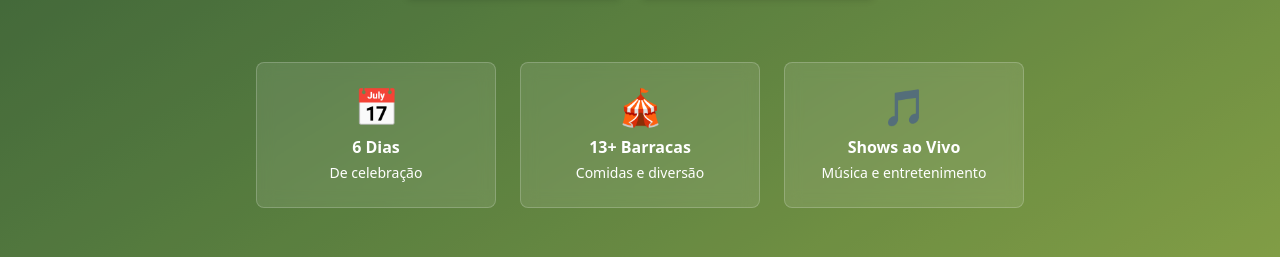
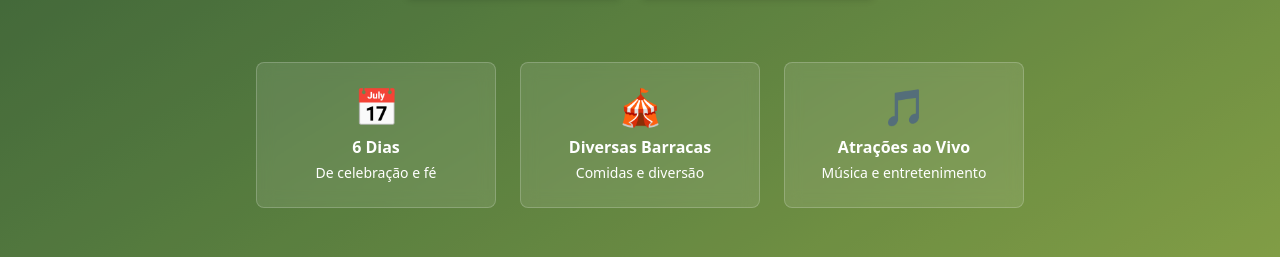
Before and after one commit to pepefcardoso/festa-santa-luzia, a Next.js app: page / in a window 1280 px wide. Shown: the part 543-800 px from the top of the page. Built offline with nearby package versions, Linux system fonts and the light colour scheme; no server answers; a web font is replaced by a local one.

Commit message:
feat: updated and refactored Hero related components

```diff
--- /dev/null
+++ b/src/components/CTAButton.tsx
@@ -0,0 +1,31 @@
+import Link from "next/link";
+
+interface CTAButtonProps {
+    href: string;
+    variant?: "primary" | "secondary";
+    children: React.ReactNode;
+    className?: string;
+}
+
+export function CTAButton({
+    href,
+    variant = "primary",
+    children,
+    className = ""
+}: CTAButtonProps) {
+    const baseStyles = "font-display font-semibold px-8 py-4 rounded-lg transition-colors duration-300 shadow-md hover:shadow-lg text-lg";
+
+    const variantStyles = {
+        primary: "btn-primary",
+        secondary: "bg-white text-hunter-green hover:bg-parchment"
+    };
+
+    return (
+        <Link
+            href={href}
+            className={`${baseStyles} ${variantStyles[variant]} ${className}`}
+        >
+            {children}
+        </Link>
+    );
+}
--- a/src/components/Hero.tsx
+++ b/src/components/Hero.tsx
@@ -1,5 +1,9 @@
 import infofesta from "@/data/info";
-import Link from "next/link";
+import { heroStats } from "@/data/heroStats";
+import { CTAButton } from "./CTAButton";
+import { StatCard } from "./StatCard";
+import { ScrollIndicator } from "./ScrollIndicator";
+import { HeroBadge } from "./HeroBadge";
 
 export default function Hero() {
   return (
@@ -11,11 +15,7 @@ export default function Hero() {
 
       <div className="relative z-10 container mx-auto px-4 text-center py-24 sm:pt-16 md:pt-0">
         <div className="max-w-4xl mx-auto">
-          <div className="inline-block mb-6">
-            <span className="bg-parchment text-hunter-green font-display font-semibold px-6 py-2 rounded-full text-sm shadow-lg">
-               {infofesta.dataFrase}
-            </span>
-          </div>
+          <HeroBadge text={infofesta.dataFrase} />
 
           <h1 className="text-5xl md:text-7xl lg:text-8xl font-serif font-bold text-white mb-6 drop-shadow-2xl">
             {infofesta.titulo}
@@ -27,60 +27,28 @@ export default function Hero() {
           </p>
 
           <div className="flex flex-col sm:flex-row gap-4 justify-center items-center">
-            <Link href="#programacao" className="btn-primary text-lg px-8 py-4">
+            <CTAButton href="#programacao" variant="primary">
               Ver Programação
-            </Link>
-            <Link
-              href="#bingo"
-              className="bg-white text-hunter-green font-display font-semibold px-8 py-4 rounded-lg hover:bg-parchment transition-colors duration-300 shadow-md hover:shadow-lg text-lg"
-            >
+            </CTAButton>
+            <CTAButton href="#bingo" variant="secondary">
               Participar do Bingo
-            </Link>
+            </CTAButton>
           </div>
 
           <div className="mt-16 grid grid-cols-1 md:grid-cols-3 gap-6 max-w-3xl mx-auto">
-            <div className="bg-white/10 backdrop-blur-sm rounded-lg p-6 border border-white/20">
-              <div className="text-4xl mb-2">📅</div>
-              <p className="text-white font-display font-semibold mb-1">
-                6 Dias
-              </p>
-              <p className="text-white text-sm">De celebração</p>
-            </div>
-            <div className="bg-white/10 backdrop-blur-sm rounded-lg p-6 border border-white/20">
-              <div className="text-4xl mb-2">🎪</div>
-              <p className="text-white font-display font-semibold mb-1">
-                13+ Barracas
-              </p>
-              <p className="text-white text-sm">Comidas e diversão</p>
-            </div>
-            <div className="bg-white/10 backdrop-blur-sm rounded-lg p-6 border border-white/20">
-              <div className="text-4xl mb-2">🎵</div>
-              <p className="text-white font-display font-semibold mb-1">
-                Shows ao Vivo
-              </p>
-              <p className="text-white text-sm">
-                Música e entretenimento
-              </p>
-            </div>
+            {heroStats.map((stat, index) => (
+              <StatCard
+                key={index}
+                emoji={stat.emoji}
+                title={stat.title}
+                description={stat.description}
+              />
+            ))}
           </div>
         </div>
       </div>
 
-      <div className="absolute bottom-8 left-1/2 transform -translate-x-1/2 animate-bounce">
-        <Link href="#programacao">
-          <svg
-            className="w-6 h-6 text-white"
-            fill="none"
-            strokeLinecap="round"
-            strokeLinejoin="round"
-            strokeWidth="2"
-            viewBox="0 0 24 24"
-            stroke="currentColor"
-          >
-            <path d="M19 14l-7 7m0 0l-7-7m7 7V3"></path>
-          </svg>
-        </Link>
-      </div>
+      <ScrollIndicator href="#programacao" />
     </section>
   );
 }
--- /dev/null
+++ b/src/components/HeroBadge.tsx
@@ -0,0 +1,13 @@
+interface HeroBadgeProps {
+    text: string;
+}
+
+export function HeroBadge({ text }: HeroBadgeProps) {
+    return (
+        <div className="inline-block mb-6">
+            <span className="bg-parchment text-hunter-green font-display font-semibold px-6 py-2 rounded-full text-sm shadow-lg">
+                {text}
+            </span>
+        </div>
+    );
+}
--- /dev/null
+++ b/src/components/ScrollIndicator.tsx
@@ -0,0 +1,29 @@
+import Link from "next/link";
+
+interface ScrollIndicatorProps {
+    href: string;
+    ariaLabel?: string;
+}
+
+export function ScrollIndicator({
+    href,
+    ariaLabel = "Rolar para próxima seção"
+}: ScrollIndicatorProps) {
+    return (
+        <div className="absolute bottom-8 left-1/2 transform -translate-x-1/2 animate-bounce">
+            <Link href={href} aria-label={ariaLabel}>
+                <svg
+                    className="w-6 h-6 text-white"
+                    fill="none"
+                    strokeLinecap="round"
+                    strokeLinejoin="round"
+                    strokeWidth="2"
+                    viewBox="0 0 24 24"
+                    stroke="currentColor"
+                >
+                    <path d="M19 14l-7 7m0 0l-7-7m7 7V3"></path>
+                </svg>
+            </Link>
+        </div>
+    );
+}
--- /dev/null
+++ b/src/components/StatCard.tsx
@@ -0,0 +1,15 @@
+interface StatCardProps {
+    emoji: string;
+    title: string;
+    description: string;
+}
+
+export function StatCard({ emoji, title, description }: StatCardProps) {
+    return (
+        <div className="bg-white/10 backdrop-blur-sm rounded-lg p-6 border border-white/20">
+            <div className="text-4xl mb-2">{emoji}</div>
+            <p className="text-white font-display font-semibold mb-1">{title}</p>
+            <p className="text-white text-sm">{description}</p>
+        </div>
+    );
+}
--- /dev/null
+++ b/src/data/heroStats.ts
@@ -0,0 +1,23 @@
+export interface HeroStat {
+  emoji: string;
+  title: string;
+  description: string;
+}
+
+export const heroStats: HeroStat[] = [
+  {
+    emoji: "📅",
+    title: "6 Dias",
+    description: "De celebração e fé",
+  },
+  {
+    emoji: "🎪",
+    title: "Diversas Barracas",
+    description: "Comidas e diversão",
+  },
+  {
+    emoji: "🎵",
+    title: "Atrações ao Vivo",
+    description: "Música e entretenimento",
+  },
+];
```
